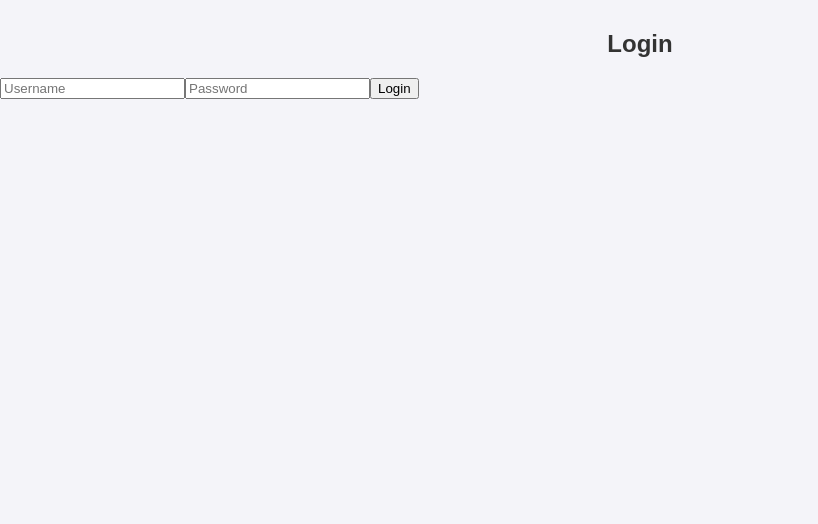
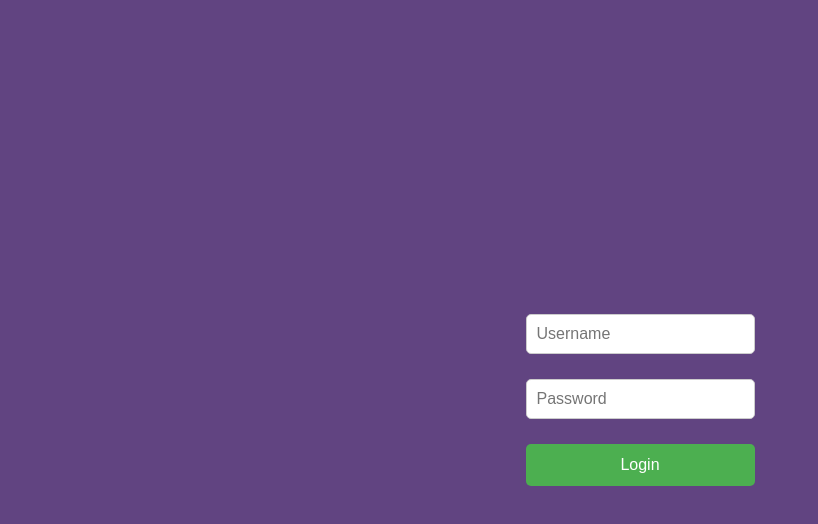
Before and after one commit to pawansai211/Product_RS, a React (Create React App) app in the folder frontend/: page /login in a window 1280 px wide. Shown: the top 524 px of the page, without its empty margins (0-818 px from the left). Built offline with nearby package versions, Linux system fonts and the light colour scheme.

Commit message:
Added styling

```diff
--- a/frontend/src/components/Login.js
+++ b/frontend/src/components/Login.js
@@ -1,4 +1,5 @@
 import React, { useState } from 'react';
+import './Login.css';
 import { useNavigate } from 'react-router-dom';
 import { login } from '../services/api';
 
@@ -22,8 +23,7 @@ const Login = () => {
   };
 
   return (
-    <div>
-      <h2>Login</h2>
+    <div className="login">
       <form onSubmit={handleSubmit}>
         <input
           type="text"
```
